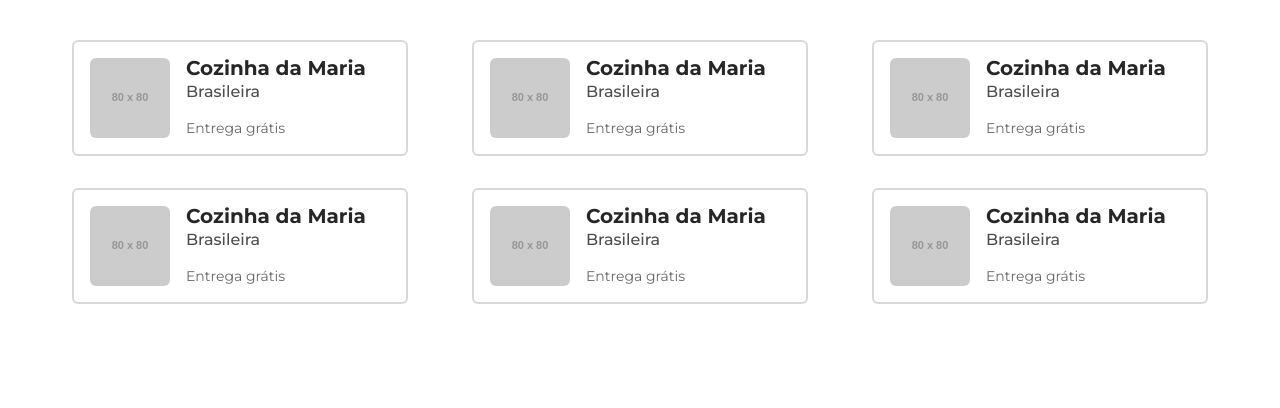
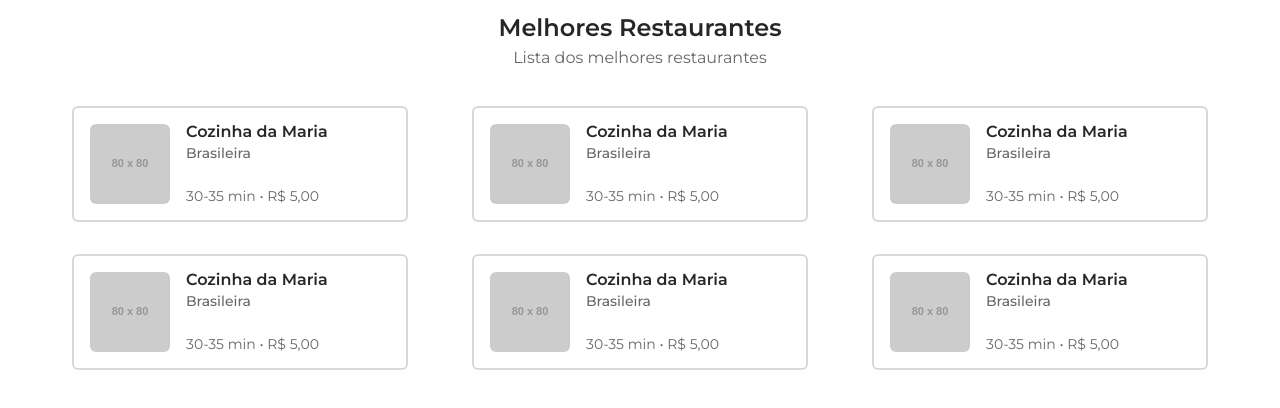
Before and after one commit to WeWillWin-W3/our-food, a React (Create React App) app in the folder web/: page /restaurants in a window 1280 px wide. Shown: the top 408 px of the page. Built offline with nearby package versions, Linux system fonts and the light colour scheme.

Commit message:
feat: adicionei um título e subtítulo

```diff
--- a/web/src/pages/Restaurants/components/RestaurantCard/index.js
+++ b/web/src/pages/Restaurants/components/RestaurantCard/index.js
@@ -8,7 +8,7 @@ export const RestaurantCard = () => (
         <CardPrincipal>
             <CardTitle>Cozinha da Maria</CardTitle>
             <CardSubTitle>Brasileira</CardSubTitle>
-            <CardDescription>Entrega grátis</CardDescription>
+            <CardDescription>30-35 min • R$ 5,00</CardDescription>
         </CardPrincipal>
     </Card>
 )
--- a/web/src/pages/Restaurants/components/RestaurantCard/styled.js
+++ b/web/src/pages/Restaurants/components/RestaurantCard/styled.js
@@ -38,15 +38,17 @@ export const CardPrincipal = styled.div`
     color:rgba(0, 0, 0, 0.85);
 `
 
-export const CardTitle = styled.h3`
+export const CardTitle = styled.h4`
     margin-bottom: 6px;
-    font-size: 20px;
+    font-size: 16px;
+    font-weight: 600;
 `
 
 export const CardSubTitle = styled.p`
-    margin-bottom: 20px;
-    color: rgba(0, 0, 0, 0.7);
+    margin-bottom: 28px;
+    font-size: 14px;
     font-weight: 500;
+    color: rgba(0, 0, 0, 0.6);
 `
 
 export const CardDescription = styled.span`
--- a/web/src/pages/Restaurants/index.js
+++ b/web/src/pages/Restaurants/index.js
@@ -1,9 +1,12 @@
 import React from 'react'
 
 import { RestaurantCard } from './components/RestaurantCard'
-import { Container } from './styled'
+import { Container, Title, SubTitle } from './styled'
 
 export const Restaurants = () => (
+    <>
+        <Title>Melhores Restaurantes</Title>
+        <SubTitle>Lista dos melhores restaurantes</SubTitle>
         <Container>
             <RestaurantCard />
             <RestaurantCard />
@@ -12,4 +15,5 @@ export const Restaurants = () => (
             <RestaurantCard />
             <RestaurantCard />
         </Container>
+    </>
 )
--- a/web/src/pages/Restaurants/styled.js
+++ b/web/src/pages/Restaurants/styled.js
@@ -9,3 +9,18 @@ export const Container = styled.main`
     justify-content: space-around;
     flex-wrap: wrap;
 `
+
+export const Title = styled.h3`
+    margin: 16px 0 10px 0;
+
+    color:rgba(0, 0, 0, 0.85);
+    text-align: center;
+    font-size: 24px;
+    font-weight: 600;
+`
+
+export const SubTitle = styled.p`
+    color:rgba(0, 0, 0, 0.6);
+    text-align: center;
+    font-size: 16px;
+`
```
Lines whose indentation alone changed are shown as unchanged.
